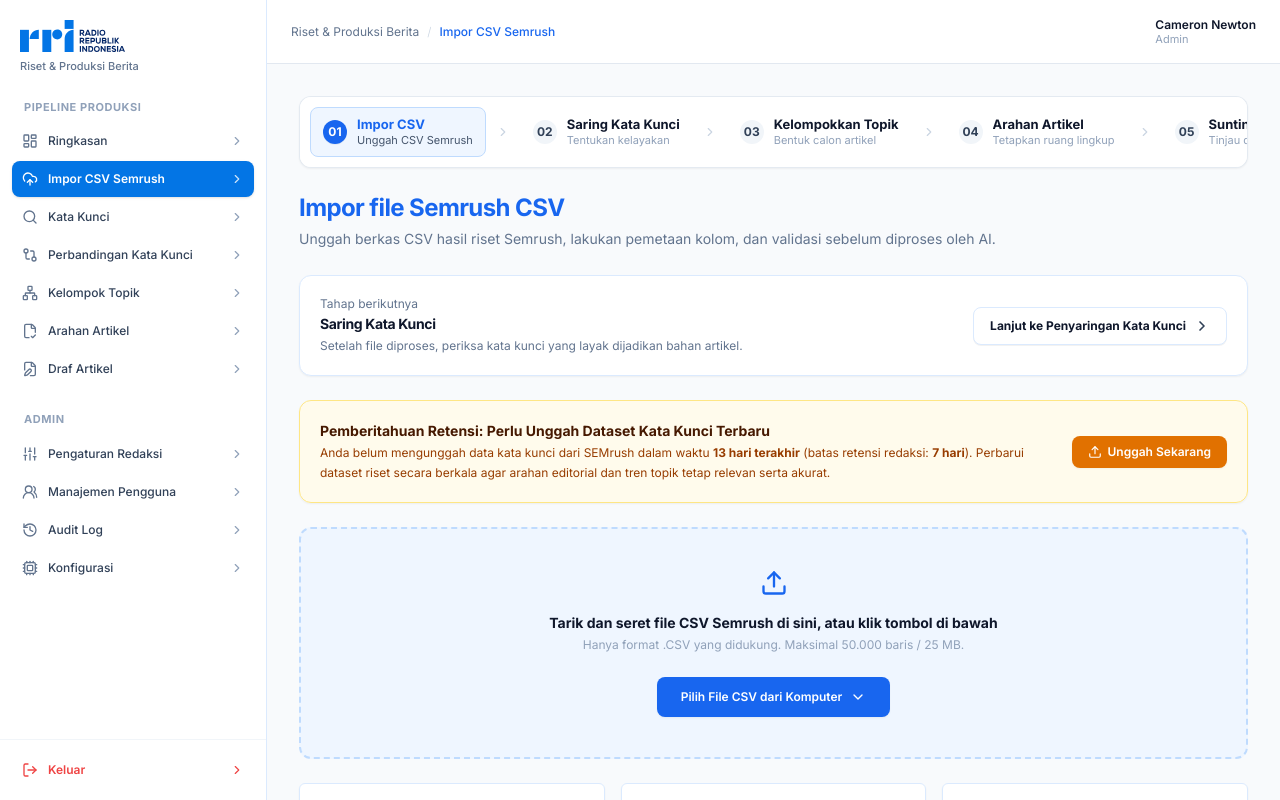
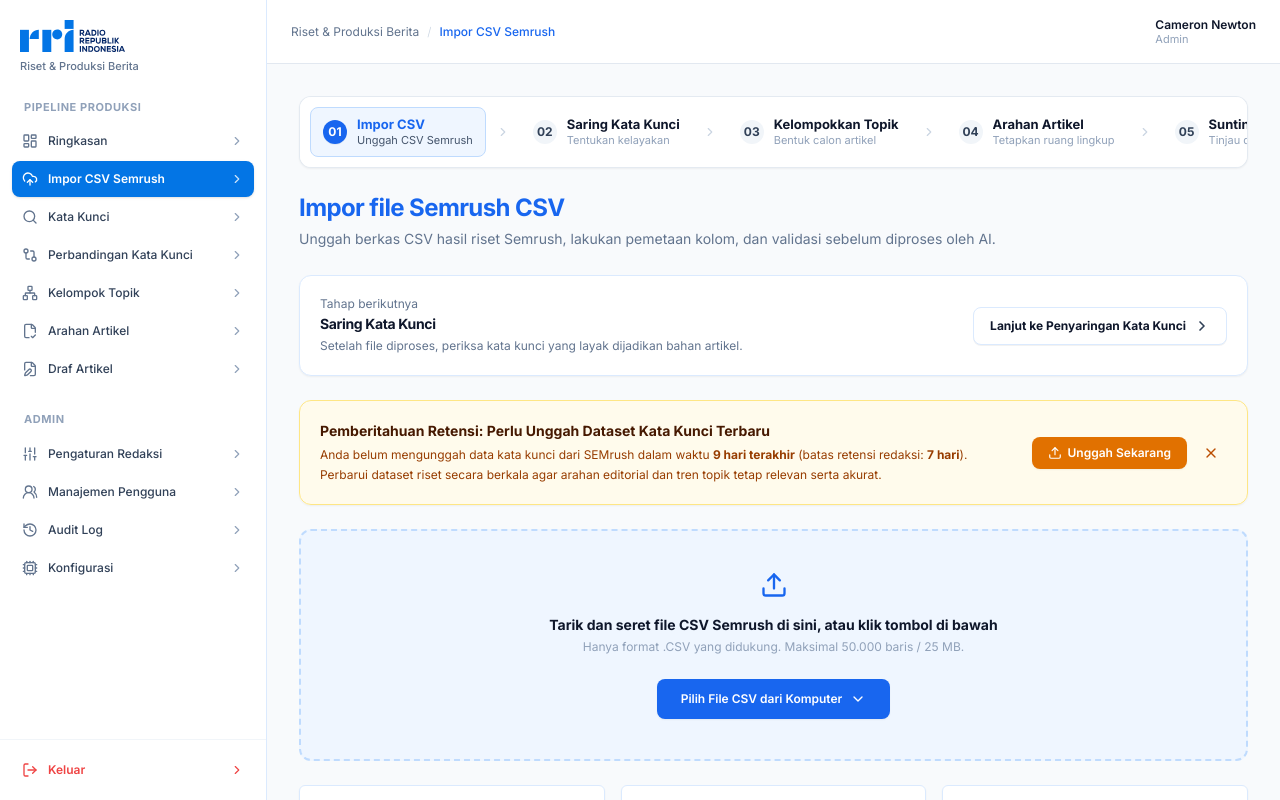
Before and after one commit to armansyahhkm1995/Aintelligence, a React (Vite) app: page / in a window 1280 px wide. Both pictures are taken after a click on the button "Impor CSV Semrush". Built offline with nearby package versions, Linux system fonts and the light colour scheme.

Commit message:
fix(import-csv): restore csv retention banner notice standalone on import page

```diff
--- a/src/components/import-csv/CsvRetentionBanner.tsx
+++ b/src/components/import-csv/CsvRetentionBanner.tsx
@@ -1,24 +1,26 @@
 import React from 'react'
-import { Upload } from 'lucide-react'
+import { Upload, X } from 'lucide-react'
 
 interface CsvRetentionBannerProps {
-  isVisible: boolean
-  daysSinceLastUpload: number
-  retentionDays: number
+  isVisible?: boolean
+  daysSinceLastUpload?: number
+  retentionDays?: number
   onUploadClick: () => void
+  onDismiss?: () => void
 }
 
 export const CsvRetentionBanner: React.FC<CsvRetentionBannerProps> = ({
-  isVisible,
-  daysSinceLastUpload,
-  retentionDays,
+  isVisible = true,
+  daysSinceLastUpload = 9,
+  retentionDays = 7,
   onUploadClick,
+  onDismiss,
 }) => {
   if (!isVisible) return null
 
   return (
     <div className="w-full bg-amber-50/90 border border-amber-200 rounded-xl p-4 sm:p-5 shadow-xs flex flex-col sm:flex-row sm:items-center justify-between gap-4 animate-in fade-in">
-      <div>
+      <div className="space-y-1">
         <h3 className="text-sm font-bold text-amber-950">
           Pemberitahuan Retensi: Perlu Unggah Dataset Kata Kunci Terbaru
         </h3>
@@ -28,14 +30,26 @@ export const CsvRetentionBanner: React.FC<CsvRetentionBannerProps> = ({
           <strong>{retentionDays} hari</strong>). Perbarui dataset riset secara berkala agar arahan editorial dan tren topik tetap relevan serta akurat.
         </p>
       </div>
+      <div className="flex items-center gap-2 shrink-0">
         <button
           type="button"
           onClick={onUploadClick}
-        className="shrink-0 px-4 py-2 bg-amber-600 hover:bg-amber-700 text-white text-xs font-semibold rounded-lg transition-colors shadow-xs cursor-pointer inline-flex items-center gap-1.5"
+          className="px-4 py-2 bg-amber-600 hover:bg-amber-700 text-white text-xs font-semibold rounded-lg transition-colors shadow-xs cursor-pointer inline-flex items-center gap-1.5"
         >
           <Upload className="w-3.5 h-3.5" />
-        Unggah Sekarang
+          <span>Unggah Sekarang</span>
         </button>
+        {onDismiss && (
+          <button
+            type="button"
+            onClick={onDismiss}
+            className="p-2 text-amber-700 hover:text-amber-900 hover:bg-amber-100/60 rounded-lg transition-colors cursor-pointer"
+            title="Tutup Pemberitahuan"
+          >
+            <X className="w-4 h-4" />
+          </button>
+        )}
+      </div>
     </div>
   )
 }
--- a/src/pages/ImporCSVPage.tsx
+++ b/src/pages/ImporCSVPage.tsx
@@ -20,9 +20,6 @@ export const ImporCSVPage: React.FC = () => {
   const { showSuccess } = useToast()
   const {
     csvCooldownMonths,
-    csvRetentionDays,
-    lastCsvUploadDate,
-    setLastCsvUploadDate,
     setNewKeywordsBadgeCount,
     setNewKeywordGapBadgeCount,
   } = useApp()
@@ -33,19 +30,7 @@ export const ImporCSVPage: React.FC = () => {
   const [isUploadDropdownOpen, setIsUploadDropdownOpen] = useState(false)
   const [selectedImportType, setSelectedImportType] = useState<'keyword' | 'keyword_gap'>('keyword')
   const [previewFileName, setPreviewFileName] = useState<string>('semrush_keywords_export_nov2026.csv')
-
-  const calculateDaysSinceUpload = () => {
-    try {
-      const uploadTime = new Date(lastCsvUploadDate).getTime()
-      const nowTime = new Date(2026, 10, 19).getTime() // 19 Nov 2026
-      const diffTime = Math.max(0, nowTime - uploadTime)
-      return Math.floor(diffTime / (1000 * 60 * 60 * 24))
-    } catch {
-      return 9
-    }
-  }
-  const daysSinceLastUpload = calculateDaysSinceUpload()
-  const isRetentionExceeded = daysSinceLastUpload >= (csvRetentionDays || 7)
+  const [showRetentionBanner, setShowRetentionBanner] = useState<boolean>(true)
 
   const handleSelectImportType = (type: 'keyword' | 'keyword_gap') => {
     setIsUploadDropdownOpen(false)
@@ -53,7 +38,6 @@ export const ImporCSVPage: React.FC = () => {
     setTimeout(() => {
       setIsUploading(false)
       setSelectedImportType(type)
-      setLastCsvUploadDate(new Date(2026, 10, 19).toISOString())
       if (type === 'keyword') {
         setPreviewFileName('semrush_keywords_export_nov2026.csv')
         setNewKeywordsBadgeCount(10)
@@ -103,10 +87,11 @@ export const ImporCSVPage: React.FC = () => {
 
       {/* Full-width 100% Alert Banner / Flag Retensi CSV */}
       <CsvRetentionBanner
-        isVisible={isRetentionExceeded}
-        daysSinceLastUpload={daysSinceLastUpload}
-        retentionDays={csvRetentionDays || 7}
+        isVisible={showRetentionBanner}
+        daysSinceLastUpload={9}
+        retentionDays={7}
         onUploadClick={() => setIsUploadDropdownOpen(true)}
+        onDismiss={() => setShowRetentionBanner(false)}
       />
 
       {/* 4. Drag & Drop Upload Zone */}
```
Lines whose indentation alone changed are shown as unchanged.
